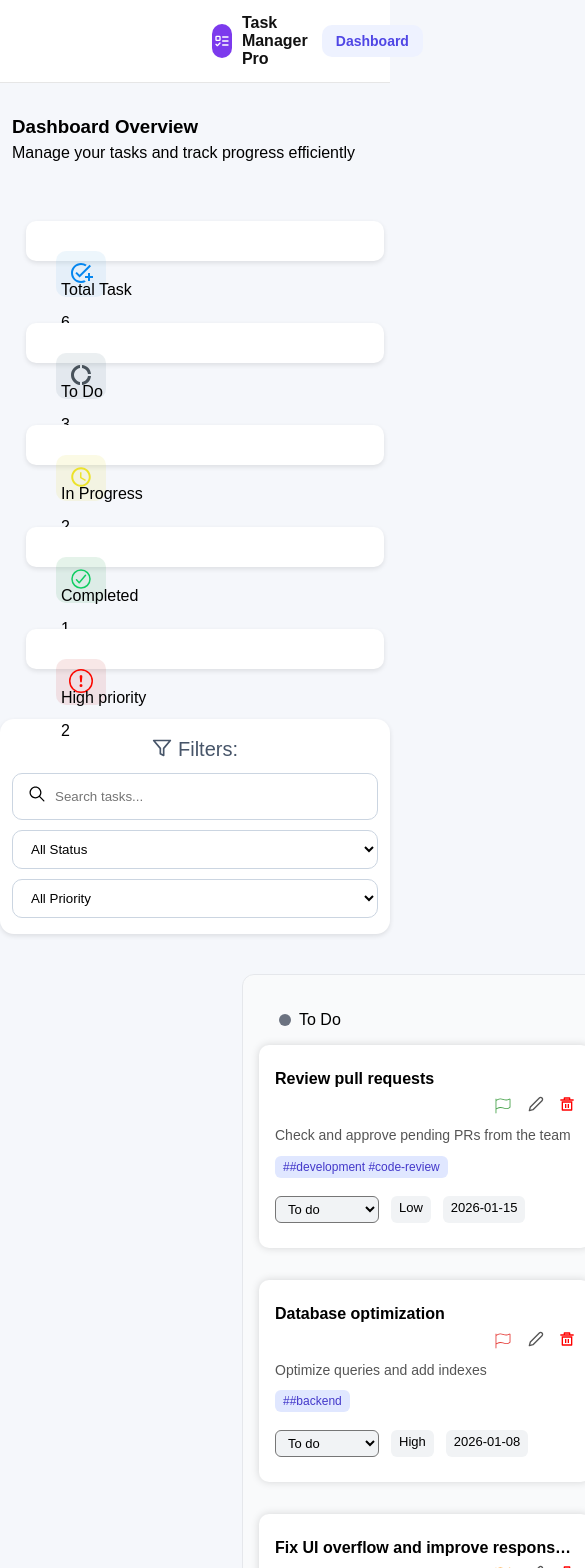
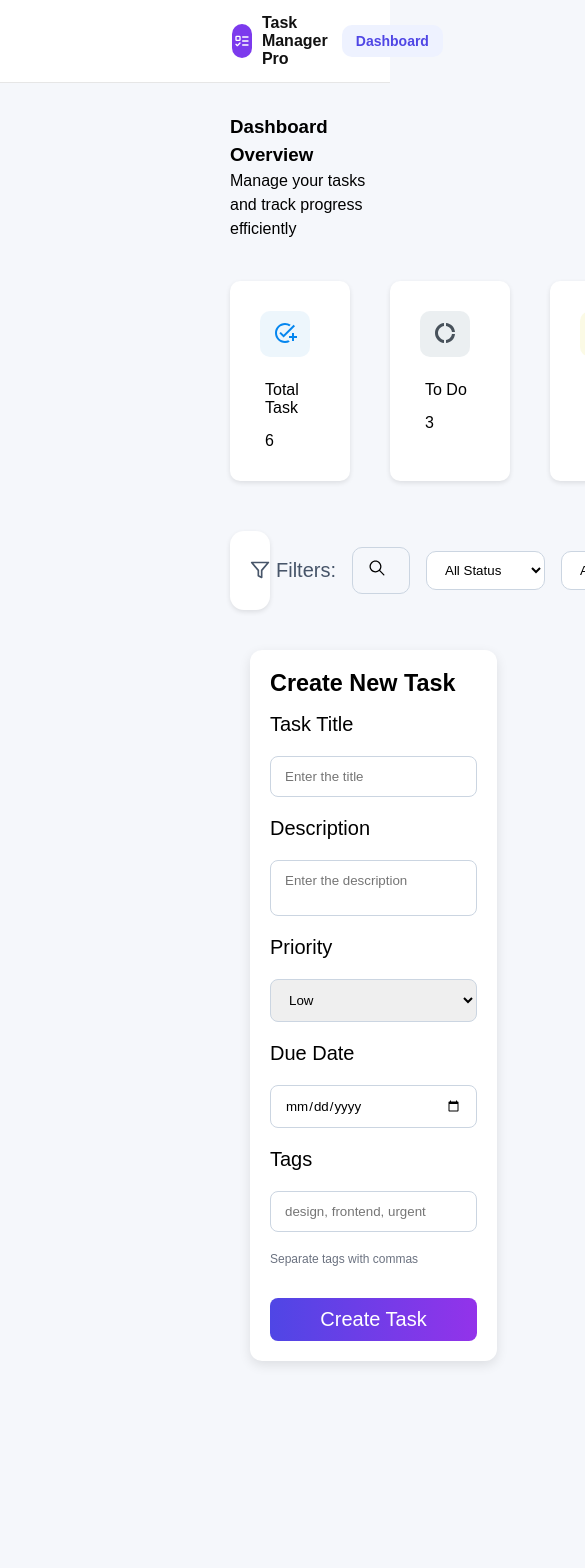
Before and after one commit to Wilson-son/Task-Manager-website, a React (Vite) app: page / in a window 390 px wide. Shown: the top 1568 px of the page, 585 px wide, since content can reach past the window. After the commit the page ends 1474 px from the top, so only its background shows below. Built offline with nearby package versions, Linux system fonts and the light colour scheme; data requests are answered from the project's data file.

Commit message:
updated UI fix

```diff
--- a/src/index.css
+++ b/src/index.css
@@ -509,83 +509,3 @@ resize: none;
 .priority-icon.low {
   color: #43a047; /* green */
 }
-
-
-@media (max-width: 768px) {
-
-  /* Prevent horizontal scroll */
-  body {
-    overflow-x: hidden;
-  }
-
-  /* GLOBAL WRAPPER ALIGNMENT */
-  .navbar,
-  .title,
-  .filter-container,
-  .dashboard-layout {
-    margin-left: 0 !important;
-    margin-right: 0 !important;
-    padding-left: 12px;
-    padding-right: 12px;
-  }
-
-  /* CARDS FIX */
-  .card-container {
-    display: grid;
-    grid-template-columns: 1fr;
-    gap: 12px;
-    margin: 16px;
-  }
-
-  .card {
-    width: 100%;
-    height: auto;
-    padding: 20px;
-  }
-
-  /* DASHBOARD FIX */
-  .dashboard-layout {
-    flex-direction: column;
-    align-items: stretch;
-  }
-
-  .list-container {
-    width: 100%;
-    max-width: 100%;
-  }
-
-  .create-form {
-    width: 100%;
-    max-width: 100%;
-    position: static;
-  }
-
-  /* TASK CARD FIX */
-  .task-item {
-    width: 100%;
-  }
-
-  .task-header {
-    flex-wrap: wrap;
-    gap: 8px;
-  }
-
-  .task-actions {
-    justify-content: flex-end;
-    width: 100%;
-  }
-
-  /* FILTER FIX */
-  .filter-container {
-    flex-direction: column;
-    gap: 10px;
-  }
-
-  .search-box {
-    width: 100%;
-  }
-
-  .dropdown {
-    width: 100%;
-  }
-}
```
